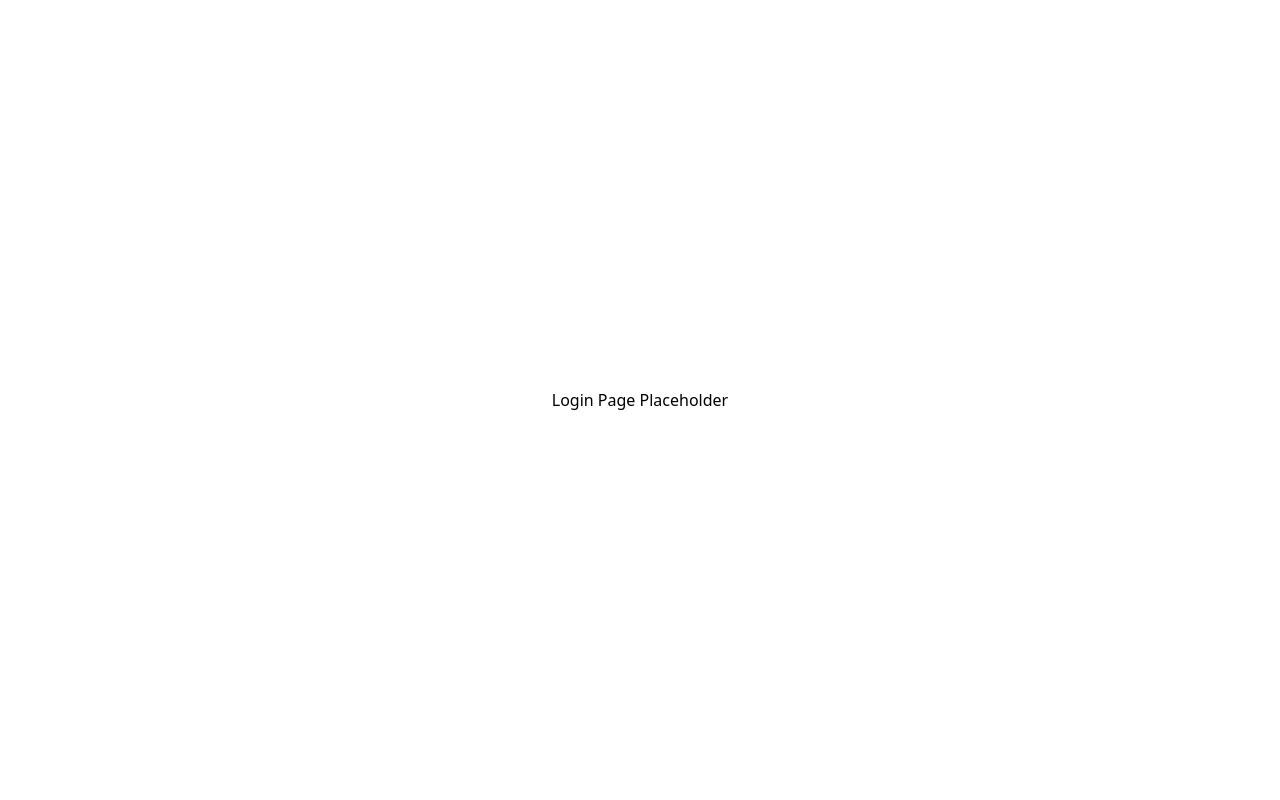
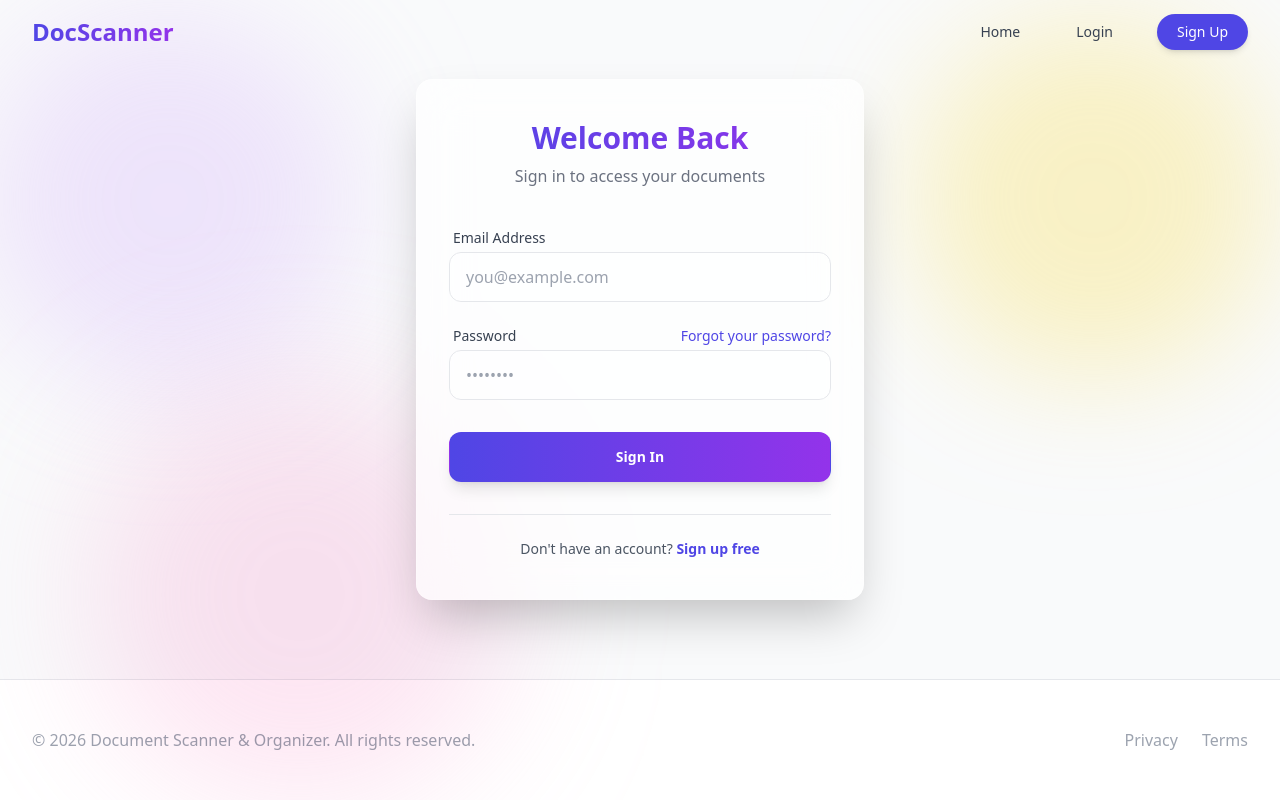
Before and after one commit to CodeByAtharva/Docscanner-and-organizer, a React app in the folder Frontend/: page /login in a window 1280 px wide. Built offline with nearby package versions, Linux system fonts and the light colour scheme; the HTML template or start-up script is replaced by a standard one.

Commit message:
Completed the issue3, added the LoginForm component in the codebase

```diff
--- a/Frontend/src/App.jsx
+++ b/Frontend/src/App.jsx
@@ -1,6 +1,7 @@
 import { BrowserRouter as Router, Routes, Route } from 'react-router-dom';
 import Landing from './pages/Landing';
 import Signup from './pages/Signup';
+import Login from './pages/Login';
 
 function App() {
   return (
@@ -8,9 +9,9 @@ function App() {
       <Routes>
         <Route path="/" element={<Landing />} />
         <Route path="/signup" element={<Signup />} />
+        <Route path="/login" element={<Login />} />
 
         {/* Placeholders for future routes */}
-        <Route path="/login" element={<div className="flex items-center justify-center h-screen">Login Page Placeholder</div>} />
       </Routes>
     </Router>
   );
--- /dev/null
+++ b/Frontend/src/components/LoginForm.jsx
@@ -0,0 +1,77 @@
+import { Link } from 'react-router-dom';
+
+const LoginForm = () => {
+    return (
+        <div className="w-full max-w-md backdrop-blur-xl bg-white/70 dark:bg-gray-800/50 rounded-2xl shadow-2xl overflow-hidden border border-white/20 dark:border-gray-700/30">
+            <div className="px-8 py-10">
+                <div className="text-center mb-10">
+                    <h2 className="text-3xl font-bold bg-gradient-to-r from-indigo-600 to-purple-600 bg-clip-text text-transparent mb-2">
+                        Welcome Back
+                    </h2>
+                    <p className="text-gray-500 dark:text-gray-400">
+                        Sign in to access your documents
+                    </p>
+                </div>
+
+                <form className="space-y-6">
+                    <div>
+                        <label htmlFor="email" className="block text-sm font-medium text-gray-700 dark:text-gray-300 mb-1 pl-1">
+                            Email Address
+                        </label>
+                        <input
+                            id="email"
+                            name="email"
+                            type="email"
+                            autoComplete="email"
+                            required
+                            className="w-full px-4 py-3 rounded-xl border border-gray-200 dark:border-gray-600 bg-white/50 dark:bg-gray-900/50 text-gray-900 dark:text-white placeholder-gray-400 focus:outline-none focus:ring-2 focus:ring-indigo-500/50 focus:border-indigo-500 transaction-all duration-200"
+                            placeholder="you@example.com"
+                        />
+                    </div>
+
+                    <div>
+                        <div className="flex items-center justify-between mb-1 pl-1">
+                            <label htmlFor="password" className="block text-sm font-medium text-gray-700 dark:text-gray-300">
+                                Password
+                            </label>
+                            <div className="text-sm">
+                                <a href="#" className="font-medium text-indigo-600 dark:text-indigo-400 hover:text-indigo-500 dark:hover:text-indigo-300">
+                                    Forgot your password?
+                                </a>
+                            </div>
+                        </div>
+                        <input
+                            id="password"
+                            name="password"
+                            type="password"
+                            autoComplete="current-password"
+                            required
+                            className="w-full px-4 py-3 rounded-xl border border-gray-200 dark:border-gray-600 bg-white/50 dark:bg-gray-900/50 text-gray-900 dark:text-white placeholder-gray-400 focus:outline-none focus:ring-2 focus:ring-indigo-500/50 focus:border-indigo-500 transaction-all duration-200"
+                            placeholder="••••••••"
+                        />
+                    </div>
+
+                    <div className="pt-2">
+                        <button
+                            type="submit"
+                            className="w-full flex justify-center py-3.5 px-4 border border-transparent rounded-xl shadow-lg text-sm font-bold text-white bg-gradient-to-r from-indigo-600 to-purple-600 hover:from-indigo-700 hover:to-purple-700 focus:outline-none focus:ring-2 focus:ring-offset-2 focus:ring-indigo-500 transform hover:-translate-y-0.5 transition-all duration-200"
+                        >
+                            Sign In
+                        </button>
+                    </div>
+                </form>
+
+                <div className="mt-8 text-center border-t border-gray-200 dark:border-gray-700/50 pt-6">
+                    <p className="text-sm text-gray-600 dark:text-gray-400">
+                        Don't have an account?{' '}
+                        <Link to="/signup" className="font-semibold text-indigo-600 dark:text-indigo-400 hover:text-indigo-500 dark:hover:text-indigo-300 transition-colors duration-200">
+                            Sign up free
+                        </Link>
+                    </p>
+                </div>
+            </div>
+        </div>
+    );
+};
+
+export default LoginForm;
--- /dev/null
+++ b/Frontend/src/pages/Login.jsx
@@ -0,0 +1,24 @@
+import Navbar from '../components/Navbar';
+import Footer from '../components/Footer';
+import LoginForm from '../components/LoginForm';
+
+const Login = () => {
+    return (
+        <div className="flex flex-col min-h-screen bg-gray-50 dark:bg-gray-900 transition-colors duration-200 relative overflow-hidden">
+            {/* Background Gradients */}
+            <div className="absolute top-0 -left-4 w-96 h-96 bg-purple-300 rounded-full mix-blend-multiply filter blur-3xl opacity-30 animate-blob"></div>
+            <div className="absolute top-0 -right-4 w-96 h-96 bg-yellow-300 rounded-full mix-blend-multiply filter blur-3xl opacity-30 animate-blob animation-delay-2000"></div>
+            <div className="absolute -bottom-8 left-20 w-96 h-96 bg-pink-300 rounded-full mix-blend-multiply filter blur-3xl opacity-30 animate-blob animation-delay-4000"></div>
+
+            <Navbar />
+
+            <main className="flex-grow flex items-center justify-center py-12 px-4 sm:px-6 lg:px-8 relative z-10">
+                <LoginForm />
+            </main>
+
+            <Footer />
+        </div>
+    );
+};
+
+export default Login;
```
